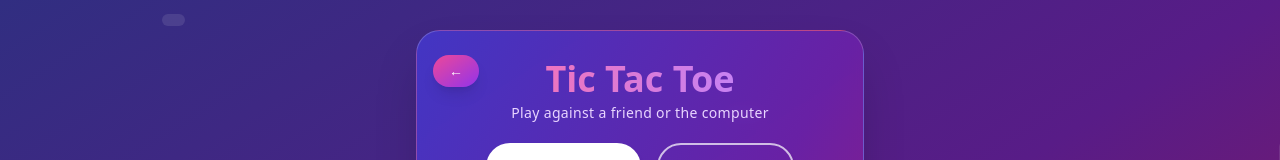
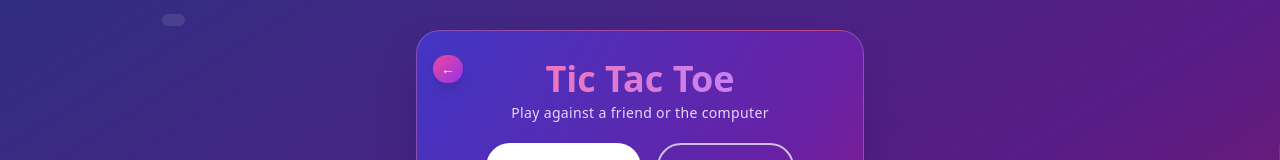
Before and after one commit to m1s2d3/timepaas, a React (Vite) app: page / in a window 1280 px wide. Both pictures are taken after a click on the button "Start Game". Shown: the top 160 px of the page. Built offline with nearby package versions, Linux system fonts and the light colour scheme.

Commit message:
Update TicTacToe.jsx

```diff
--- a/src/components/TicTacToe.jsx
+++ b/src/components/TicTacToe.jsx
@@ -107,7 +107,7 @@ export default function TicTacToe({ onBack }) {
         {/* Back Button - Inside Game Box, Top Left Corner */}
         <div className="absolute top-6 left-4">
           <button
-            className="bg-gradient-to-br from-pink-500 to-purple-600 hover:from-pink-600 hover:to-purple-700 px-4 py-1.5 rounded-2xl text-sm font-semibold shadow-lg transition-transform hover:scale-105 focus:outline-none focus:ring-4 focus:ring-purple-400"
+            className="bg-gradient-to-br from-pink-500 to-purple-600 hover:from-pink-600 hover:to-purple-700 px-2 py-1 rounded-2xl text-sm font-semibold shadow-lg transition-transform hover:scale-105 focus:outline-none focus:ring-4 focus:ring-purple-400"
             onClick={onBack}
           >
             ←
```
